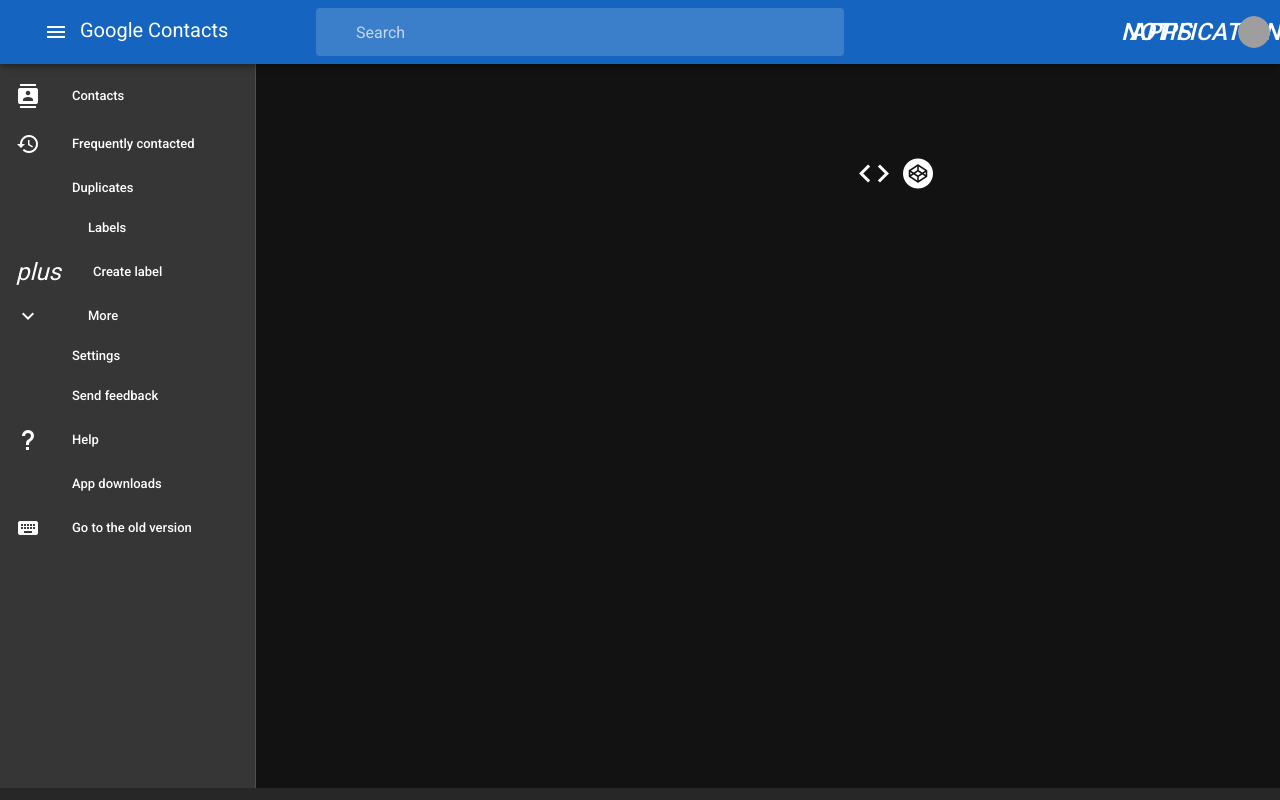
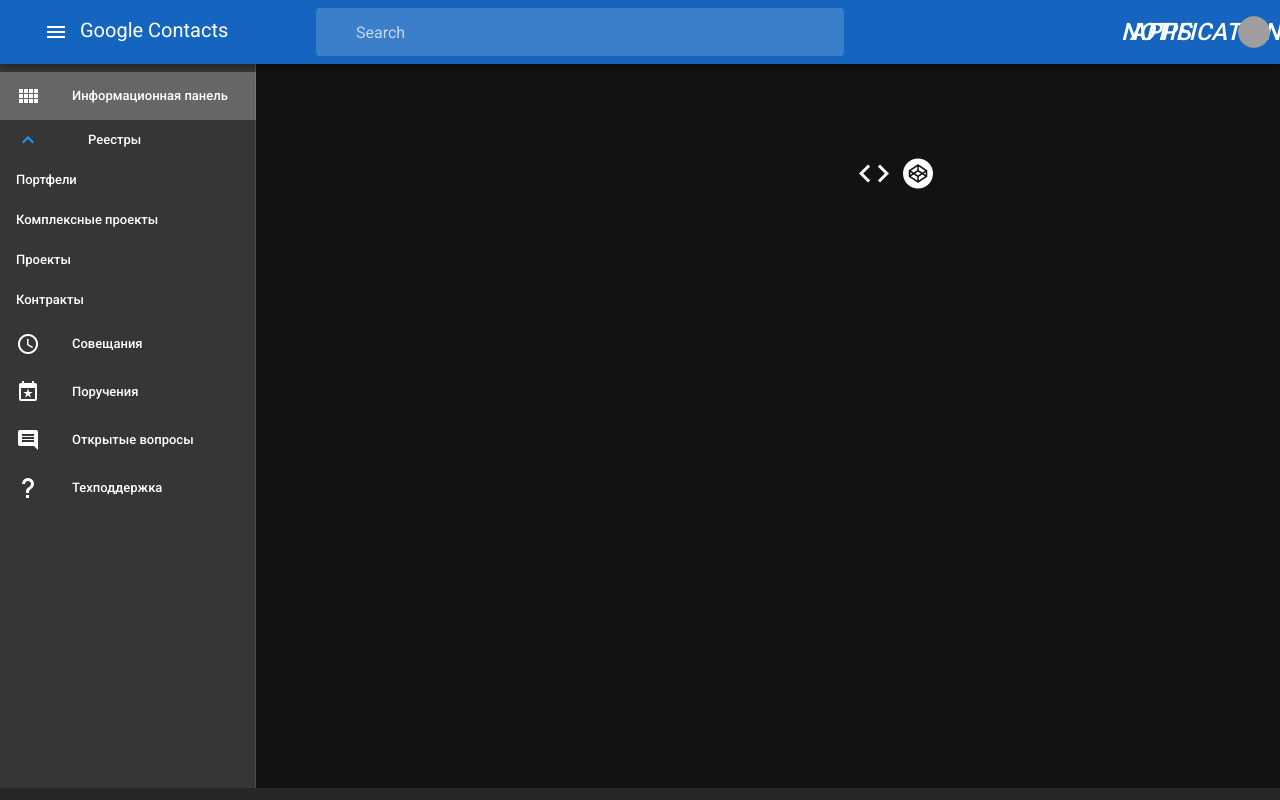
Before and after one commit to metateampro/PMFM, a Vue app: page / in a window 1280 px wide. Built offline with nearby package versions, Linux system fonts and the light colour scheme; grey boxes are pictures that could not be loaded.

Commit message:
Routing for leftBar

```diff
--- a/src/components/LeftBarMenu.vue
+++ b/src/components/LeftBarMenu.vue
@@ -17,10 +17,7 @@
             <v-flex
               xs6
               class="text-center">
-              <a
-                href="#!"
-                class="body-2 black--text"
-              >EDIT</a>
+              <a href="#!" class="body-2 black--text">EDIT</a>
             </v-flex>
           </v-layout>
           <v-list-group
@@ -28,8 +25,7 @@
             :key="item.text"
             v-model="item.model"
             :prepend-icon="item.model ? item.icon : item['icon-alt']"
-            append-icon=""
-          >
+            append-icon="">
             <template v-slot:activator>
               <v-list-item>
                 <v-list-item-content>
@@ -56,11 +52,11 @@
           <v-list-item
             v-else
             :key="item.text"
-            @click="">
+            :to="item.routerLink || '*'">
               <v-list-item-action>
                 <v-icon>{{ item.icon }}</v-icon>
               </v-list-item-action>
-            <v-list-item-content>
+              <v-list-item-content >
                 <v-list-item-title>
                   {{ item.text }}
                 </v-list-item-title>
@@ -80,36 +76,22 @@
       dialog: false,
       drawer: null,
       items: [
-        { icon: 'mdi-contacts', text: 'Contacts' },
-        { icon: 'mdi-history', text: 'Frequently contacted' },
-        { icon: 'mdi-content_copy', text: 'Duplicates' },
+        { icon: 'mdi-view-comfy', text: 'Информационная панель', routerLink: '/'},
         {
-          icon: 'chevron-down',
-          'icon-alt': 'chevron-down',
-          text: 'Labels',
+          icon: 'mdi-chevron-up', 'icon-alt': 'mdi-chevron-down',
+          text: 'Реестры',
           model: true,
           children: [
-            { icon: 'plus', text: 'Create label' },
+            { text: 'Портфели' },
+            { text: 'Комплексные проекты' },
+            { text: 'Проекты' },
+            { text: 'Контракты' },
           ],
         },
-        {
-          icon: 'mdi-chevron-down',
-          'icon-alt': 'mdi-chevron-down',
-          text: 'More',
-          model: false,
-          children: [
-            { text: 'Import' },
-            { text: 'Export' },
-            { text: 'Print' },
-            { text: 'Undo changes' },
-            { text: 'Other contacts' },
-          ],
-        },
-        { icon: 'mdi-settings-outline', text: 'Settings' },
-        { icon: 'mdi-chat_bubble', text: 'Send feedback' },
-        { icon: 'mdi-help', text: 'Help' },
-        { icon: 'mdi-phonelink', text: 'App downloads' },
-        { icon: 'mdi-keyboard', text: 'Go to the old version' },
+        { icon: 'mdi-clock-outline', text: 'Совещания' },
+        { icon: 'mdi-calendar-star', text: 'Поручения' },
+        { icon: 'mdi-message-reply-text', text: 'Открытые вопросы' },
+        { icon: 'mdi-help', text: 'Техподдержка', routerLink: '/about' },
       ],
     }),
   }
```
Lines whose indentation alone changed are shown as unchanged.
